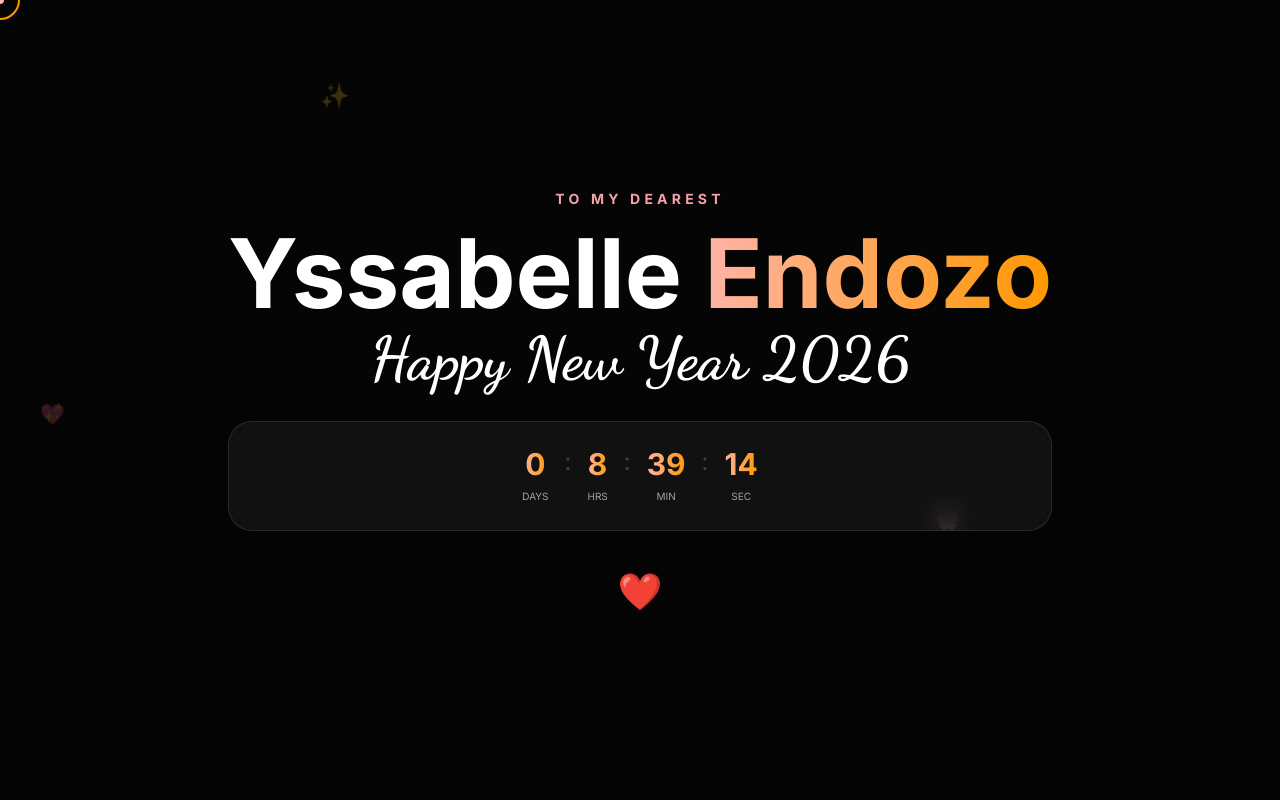
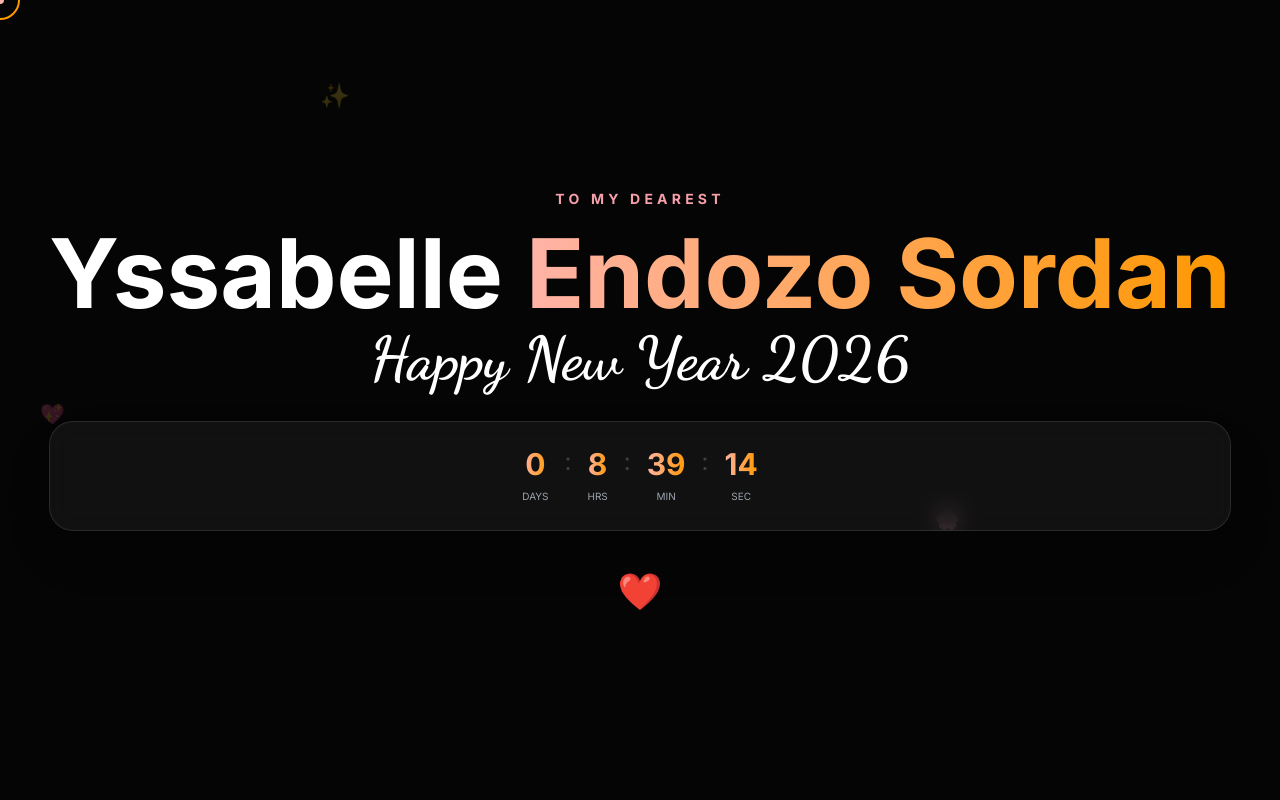
Before and after one commit to russcuevas/my-babe, a plain HTML site: page index.html in a window 1280 px wide. Shown: the top 800 px of the page. Drawn offline with nearby package versions, Linux system fonts and the light colour scheme; a script that the page names is missing.

Commit message:
Update name in index.html to include 'Sordan'

```diff
--- a/index.html
+++ b/index.html
@@ -227,7 +227,7 @@
                 To my dearest
             </p>
             <h1 class="text-6xl md:text-8xl font-bold mb-2" data-aos="zoom-in">
-                Yssabelle <span class="text-gradient">Endozo</span>
+                Yssabelle <span class="text-gradient">Endozo Sordan</span>
             </h1>
             <h2 class="text-4xl md:text-6xl cursive text-white mb-8" data-aos="zoom-in" data-aos-delay="200">
                 Happy New Year 2026
```
